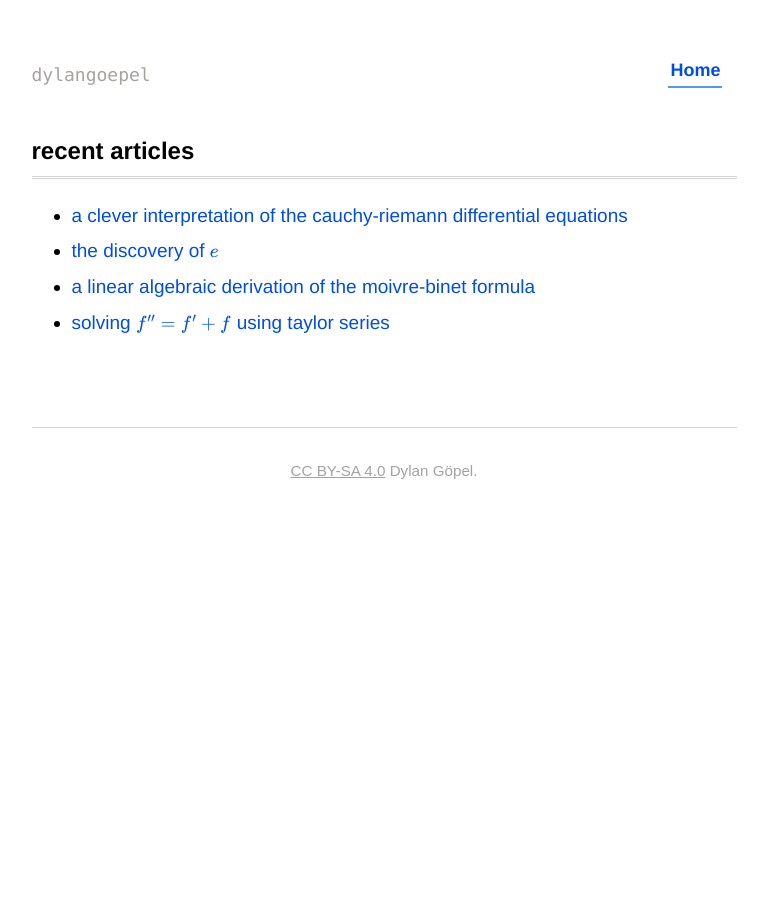
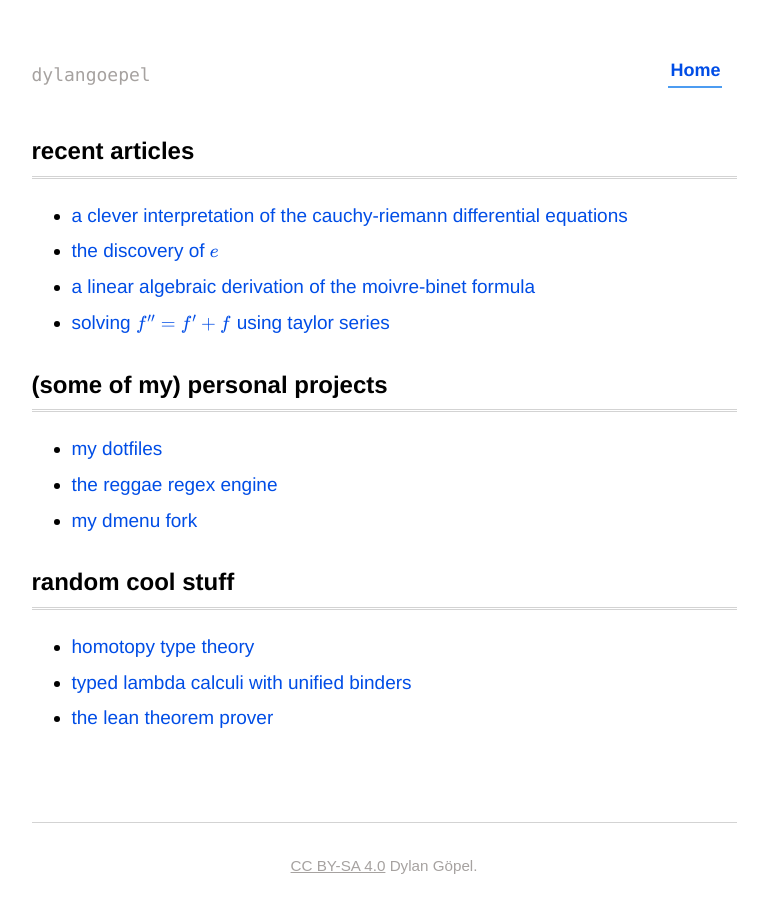
Before and after one commit to dylangoepel/dylangoepel.github.io, a plain HTML site: page index.html in a window 1280 px wide. Shown: the whole page, without its empty margins (256-1024 px from the left). Before the commit the page ends 800 px from the top, so only its background shows below. Drawn offline with Linux system fonts and the light colour scheme.

Commit message:
add sections to index.html

```diff
--- a/index.html
+++ b/index.html
@@ -35,6 +35,24 @@
 <li><p><a href="2-deg-diffeq">solving \(f'' = f' + f\) using taylor series</a></p>
 </li>
 </ul>
+<h1 id="some_of_my_personal_projects"><a href="#some_of_my_personal_projects" class="header-anchor">&#40;some of my&#41; personal projects</a></h1>
+<ul>
+<li><p><a href="https://github.com/dylangoepel/dotfiles">my dotfiles</a></p>
+</li>
+<li><p><a href="https://github.com/dylangoepel/reggae">the reggae regex engine</a></p>
+</li>
+<li><p><a href="https://github.com/dylangoepel/dmenu">my dmenu fork</a></p>
+</li>
+</ul>
+<h1 id="random_cool_stuff"><a href="#random_cool_stuff" class="header-anchor">random cool stuff</a></h1>
+<ul>
+<li><p><a href="https://homotopytypetheory.org/book/">homotopy type theory</a></p>
+</li>
+<li><p><a href="http://www.macs.hw.ac.uk/~fairouz/forest/papers/journals-publications/jfp05.pdf">typed lambda calculi with unified binders</a></p>
+</li>
+<li><p><a href="https://leanprover.github.io/publications/">the lean theorem prover</a></p>
+</li>
+</ul>
 <div class="page-foot">
     <a href="http://creativecommons.org/licenses/by-sa/4.0/">CC BY-SA 4.0</a> Dylan Göpel.
 </div>
```
